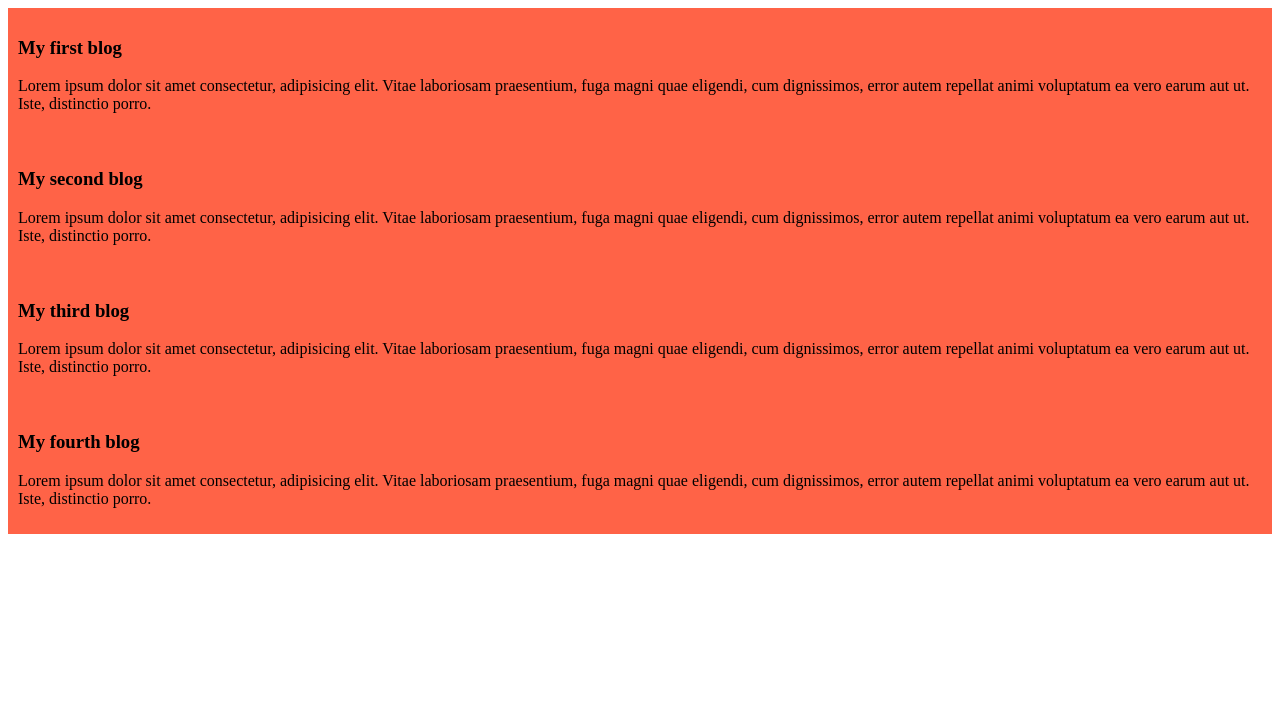
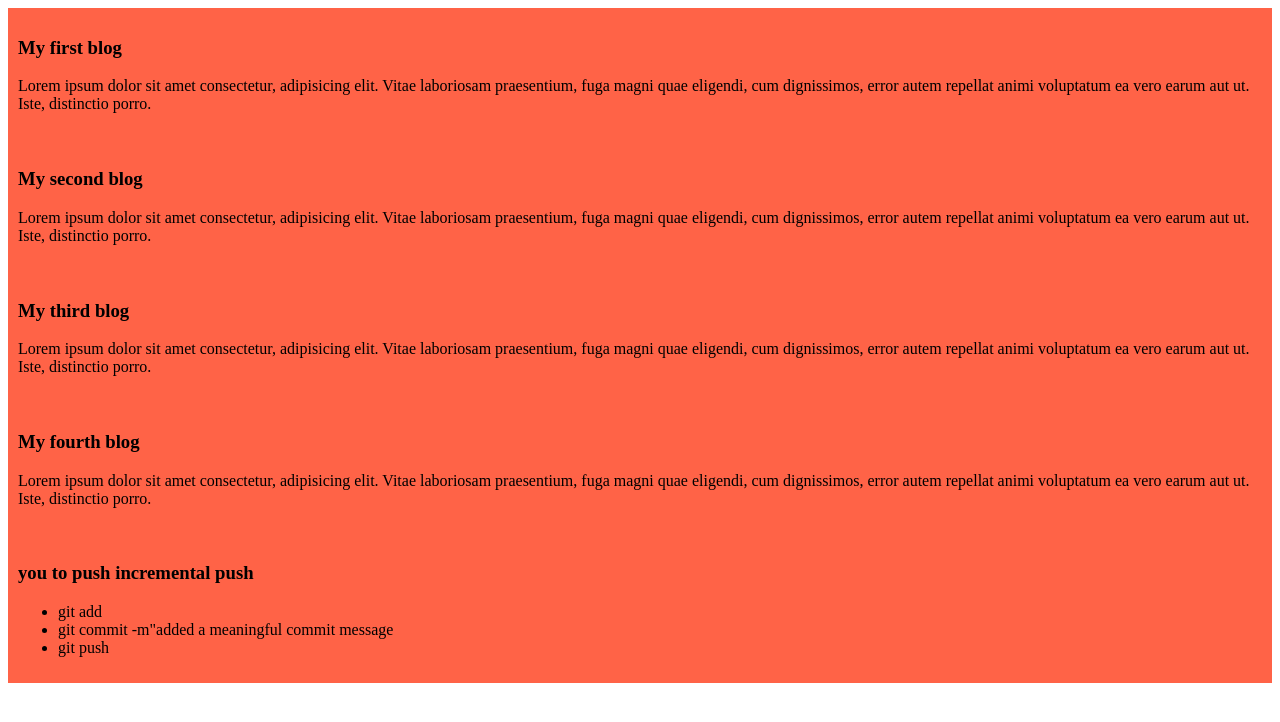
Before and after one commit to roshidulhasan14/my-simple-website, a plain HTML site: page index.html in a window 1280 px wide. Drawn offline with Linux system fonts and the light colour scheme.

Commit message:
added the incrementan blog

```diff
--- a/index.html
+++ b/index.html
@@ -24,5 +24,14 @@
         <p>Lorem ipsum dolor sit amet consectetur, adipisicing elit. Vitae laboriosam praesentium, fuga magni quae eligendi, cum dignissimos, error autem repellat animi voluptatum ea vero earum aut ut. Iste, distinctio porro.</p>
     </div>
 
+    <div>
+        <h3>you to push incremental push</h3>
+        <ul>
+            <li>git add</li>
+            <li>git commit -m"added a meaningful commit message</li>
+            <li>git push</li>
+        </ul>
+    </div>
+
 </body>
 </html>
```
